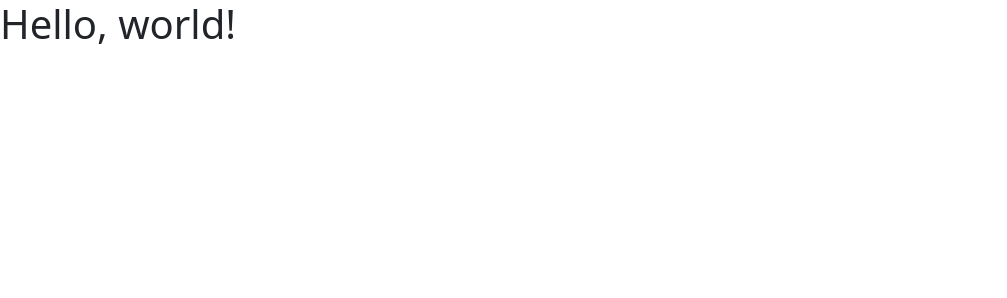
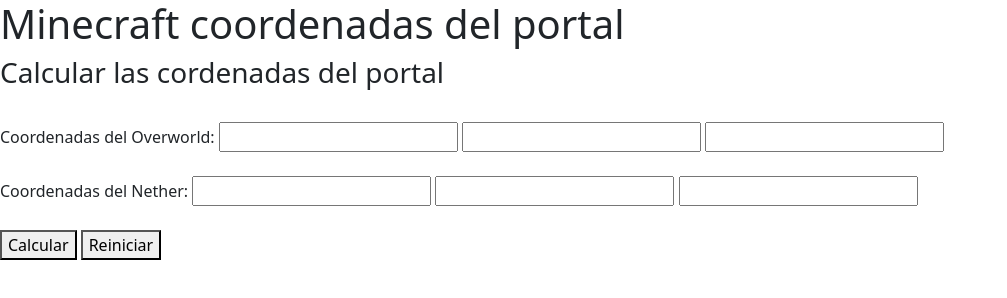
Before and after one commit to Alejandro-BR/Minecraft-coordenadas, a plain HTML site: page index.html in a window 1280 px wide. Shown: the whole page, without its empty margins (0-1007 px from the left). Drawn offline with Linux system fonts and the light colour scheme.

Commit message:
Formulario y js

```diff
--- a/index.html
+++ b/index.html
@@ -7,10 +7,31 @@
   <meta name="viewport" content="width=device-width, initial-scale=1">
   <title>Minecraft Coordenadas</title>
   <link href="libs/bootstrap/css/bootstrap.min.css" rel="stylesheet">
+  <script src="js/calculation.js"></script>
 </head>
 
 <body>
-  <h1>Hello, world!</h1>
+  <header>
+    <h1>Minecraft coordenadas del portal</h1>
+  </header>
+  <section>
+    <form name="calculadora">
+      <h3>Calcular las cordenadas del portal </h3>
+      <br>
+
+      <label for="overworld">Coordenadas del Overworld: </label>
+      <input type="number" name="xOverworld"> <input type="number" name="zOverworld">  <input type="number" name="yOverworld"> <br> <br>
+
+      <label for="nether">Coordenadas del Nether: </label>
+      <input type="number" name="xNether"> <input type="number" name="zNether">  <input type="number" name="yNether"> <br> <br>
+
+      <button type="button" onclick="calculate()">Calcular</button>
+      <button type="button" onclick="restart()">Reiniciar</button>
+
+    </form>
+
+  </section>
+
   <script src="libs/bootstrap/js/bootstrap.min.js"></script>
 </body>
 
--- /dev/null
+++ b/js/calculation.js
@@ -0,0 +1,44 @@
+// Alejandro Barrionuevo Rosado
+
+/**
+ * Funcion que obtiene las coordenadas
+ * del portal del Nether utilizando
+ * las del Overworld.
+ */
+function calculate() {
+  const DIVIDER = 8;
+  let xO, zO, yO, xN, zN, yN;
+
+  // Obtiene las coordenadas del Overworld desde el formulario.
+  xO = parseInt(document.calculadora.xOverworld.value);
+  zO = parseInt(document.calculadora.zOverworld.value);
+  yO = parseInt(document.calculadora.yOverworld.value);
+
+    // Verifica si las coordenadas son numeros validos.
+  if (isNaN(xO) || isNaN(zO) || isNaN(yO)) {
+    console.error("Las coordenadas del Overworld deben ser numeros validos.");
+    alert("Por favor, ingrese coordenadas validas para el Overworld.");
+    return;
+  }
+
+  // Calcula las coordenadas del Nether.
+  xN = xO / DIVIDER;
+  zN = zO;
+  yN = yO / DIVIDER;
+
+  // Asigna las coordenadas calculadas al formulario.
+  document.calculadora.xNether.value = xN;
+  document.calculadora.zNether.value = zN;
+  document.calculadora.yNether.value = yN;
+
+  // Imprime en la consola las coordenadas del Overworld y las correspondientes del Nether.
+  console.log(`${xO}, ${zO}, ${yO} -> ${xN}, ${zN}, ${yN}`);
+}
+
+/**
+ * Funcion que reinicia los valores del formulario.
+ */
+function restart() {
+  document.calculadora.reset();
+  console.log("Formulario reiniciado.");
+}
```
